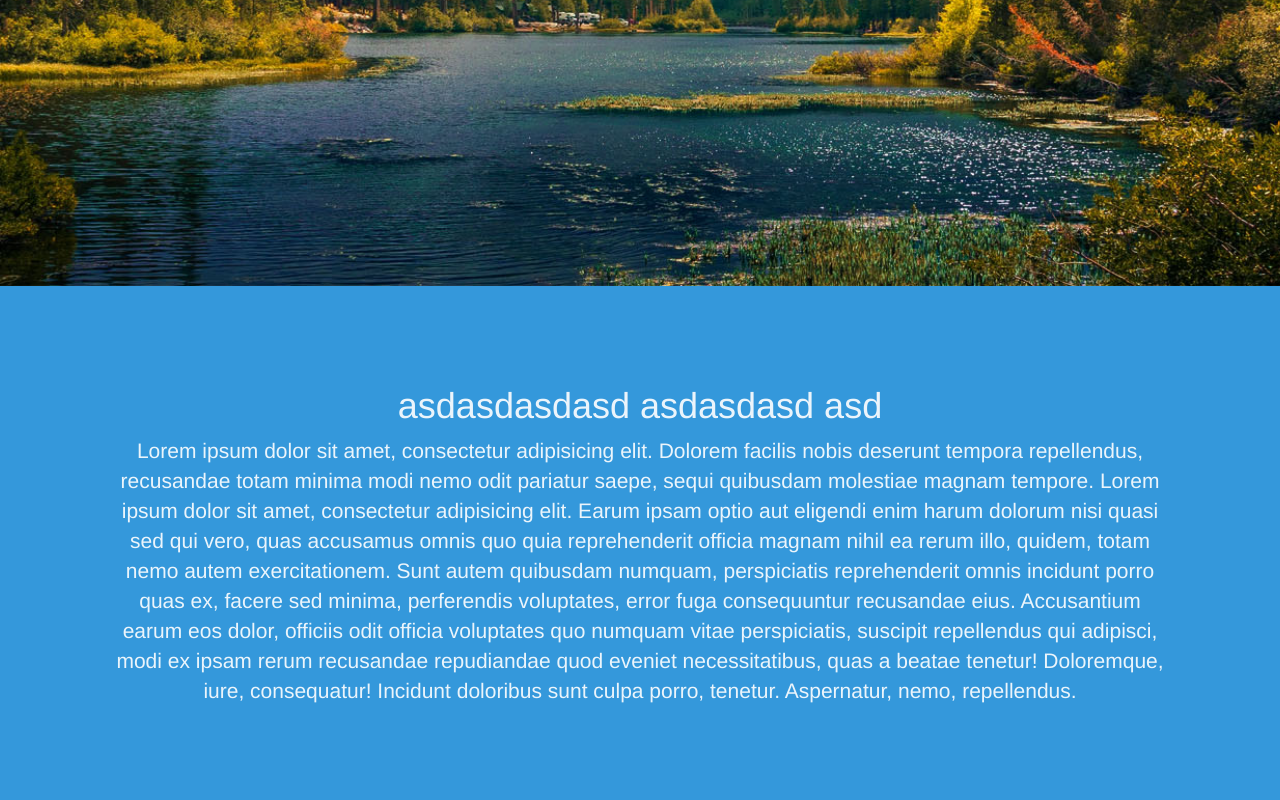
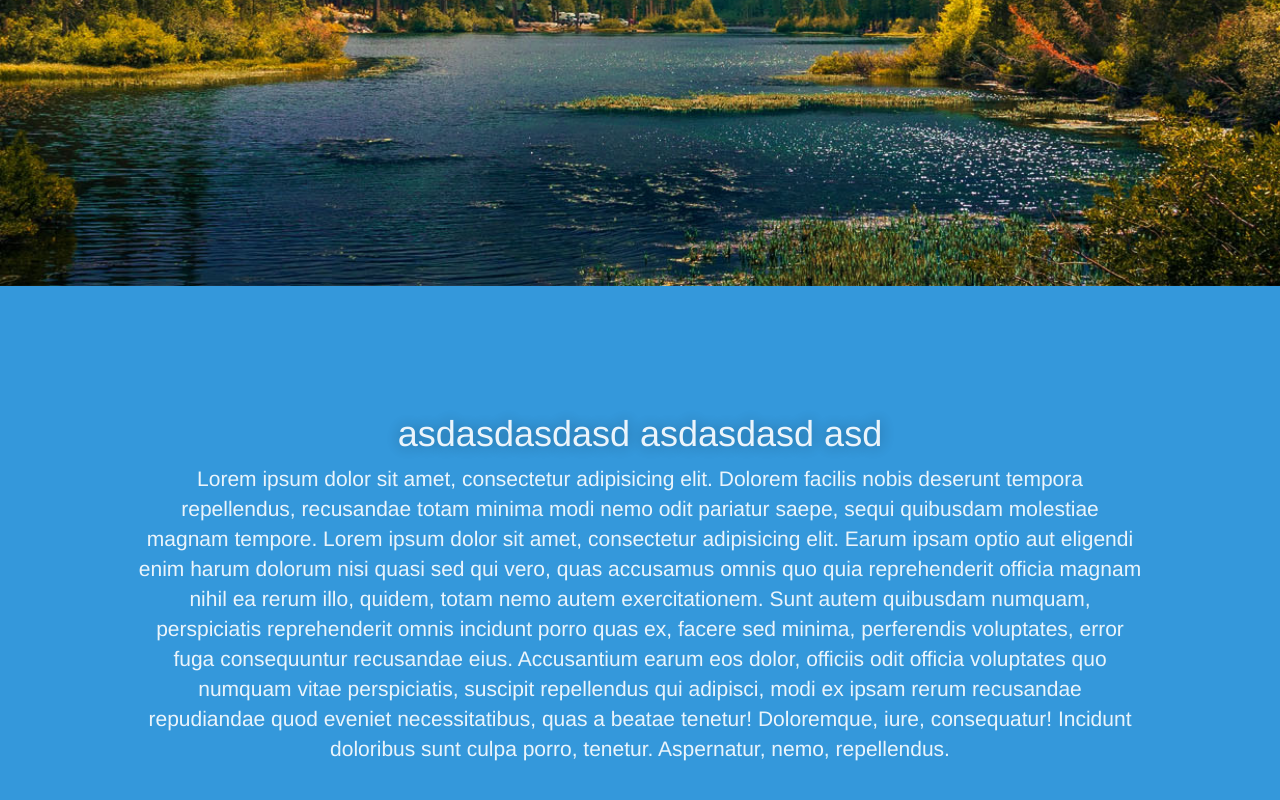
Before and after one commit to EPesnya/NewProj, a website: page app/index.html in a window 1280 px wide. Shown: the part 514-1314 px from the top of the page. Drawn offline with nearby package versions, Linux system fonts and the light colour scheme.

Commit message:
padding fix

```diff
--- a/app/css/style.css
+++ b/app/css/style.css
@@ -1,6 +1,11 @@
 html, body {
     height: 100vh;
     width: 100%;
+}
+
+h1
+{
+    text-shadow: 0 0 .4em rgba(0,0,0,.4);
 }
 
 .navbar-default {
@@ -54,6 +59,7 @@ header .header-content .header-content-inner h1 {
 /* #27ae60;*/
     box-shadow: 0 0 100px rgba(0,0,0,1);
     z-index: 3;
+    padding: 10%;
 }
 
 #hei {
--- a/app/index.html
+++ b/app/index.html
@@ -85,7 +85,7 @@
                     </header>
                 </div>
                 <div class="row">
-                    <div id="hei1" style="padding: 100px">
+                    <div id="hei1">
                         <h1 style="color: #fff; opacity: .9; text-align: center; margin: 0;">asdasdasdasd asdasdasd asd</h1>
                         <p style="color: #fff; opacity: .9; padding: 10px; text-align: center; font-size: 1.5em;">Lorem ipsum dolor sit amet, consectetur adipisicing elit. Dolorem facilis nobis deserunt tempora repellendus, recusandae totam minima modi nemo odit pariatur saepe, sequi quibusdam molestiae magnam tempore.
                         Lorem ipsum dolor sit amet, consectetur adipisicing elit. Earum ipsam optio aut eligendi enim harum dolorum nisi quasi sed qui vero, quas accusamus omnis quo quia reprehenderit officia magnam nihil ea rerum illo, quidem, totam nemo autem exercitationem. Sunt autem quibusdam numquam, perspiciatis reprehenderit omnis incidunt porro quas ex, facere sed minima, perferendis voluptates, error fuga consequuntur recusandae eius. Accusantium earum eos dolor, officiis odit officia voluptates quo numquam vitae perspiciatis, suscipit repellendus qui adipisci, modi ex ipsam rerum recusandae repudiandae quod eveniet necessitatibus, quas a beatae tenetur! Doloremque, iure, consequatur! Incidunt doloribus sunt culpa porro, tenetur. Aspernatur, nemo, repellendus.
```
